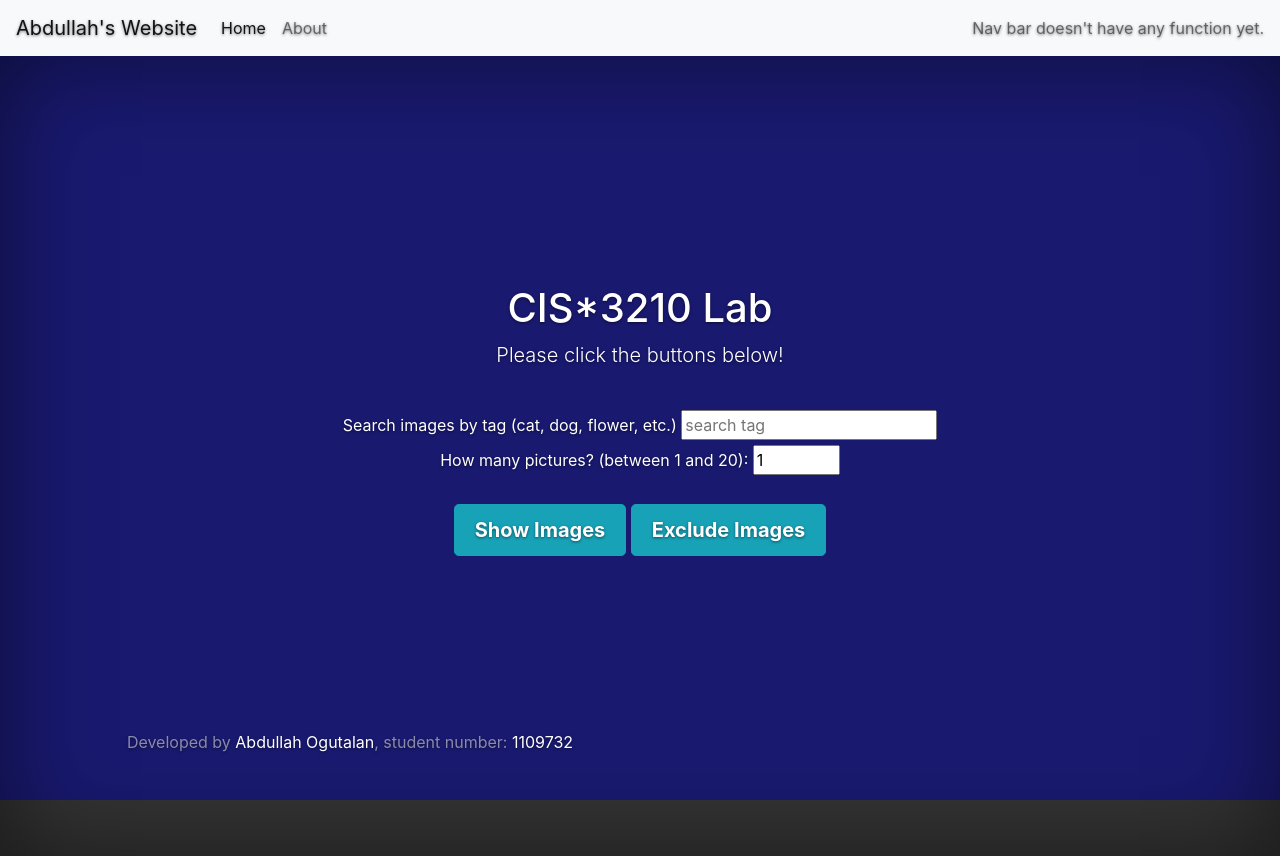
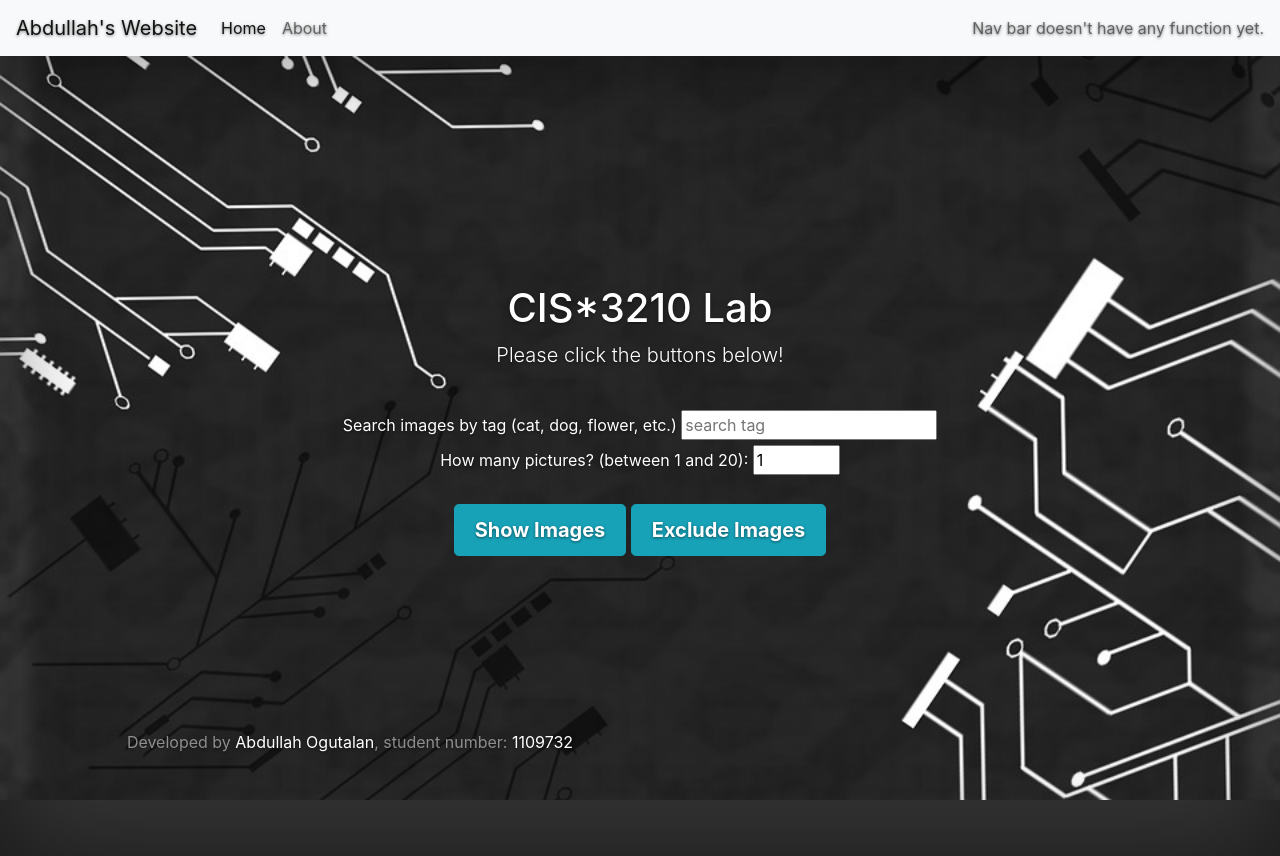
Before and after one commit to abogutalan/flask-cis3210-labs, a Flask app: page / in a window 1280 px wide. Run offline with Flask 2, Linux system fonts and the light colour scheme; some libraries are stand-ins or nearby versions.

Commit message:
added background image

```diff
--- a/static/css/custom.css
+++ b/static/css/custom.css
@@ -1,3 +1,8 @@
 body {
+    background-image: url("../img/backgroun_image.jpg");
     background-color: #191970;
+    height: 100%; /* You must set a specified height */
+    background-position: center; /* Center the image */
+    background-repeat: no-repeat; /* Do not repeat the image */
+    background-size: cover; /* Resize the background image to cover the entire container */
 }
```
Also changed, not shown: static/img/backgroun_image.jpg (added).
